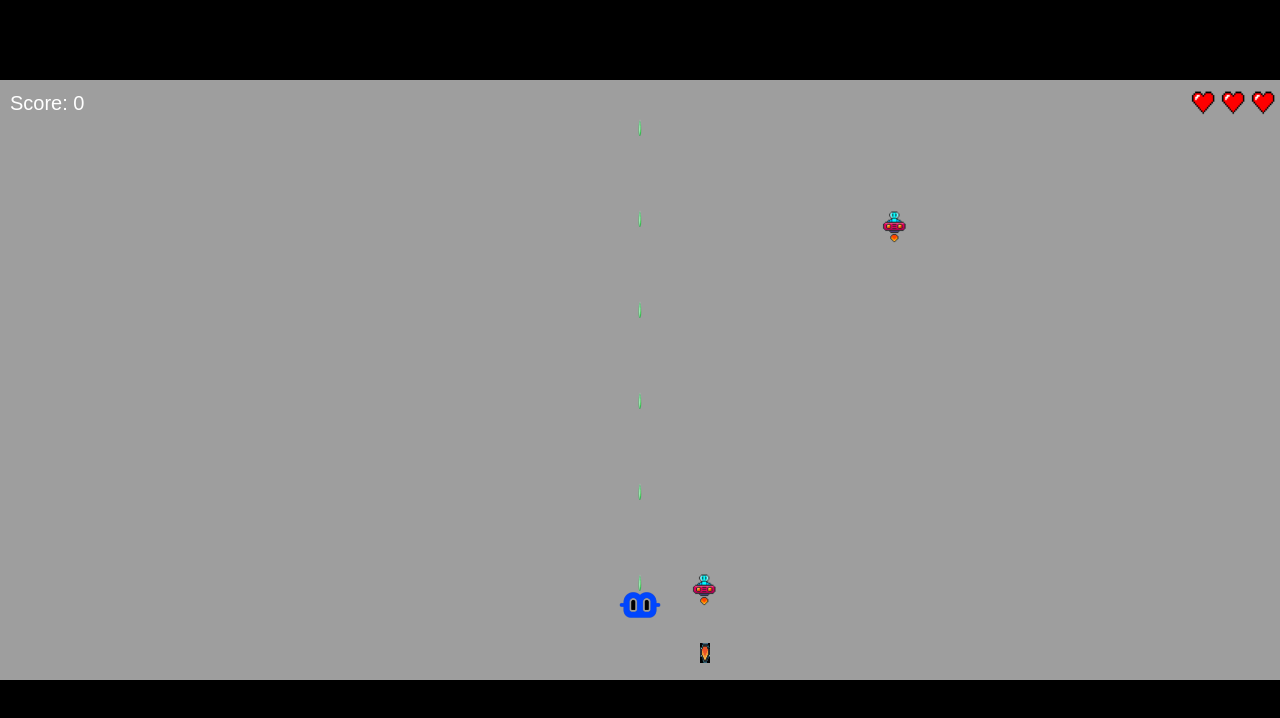
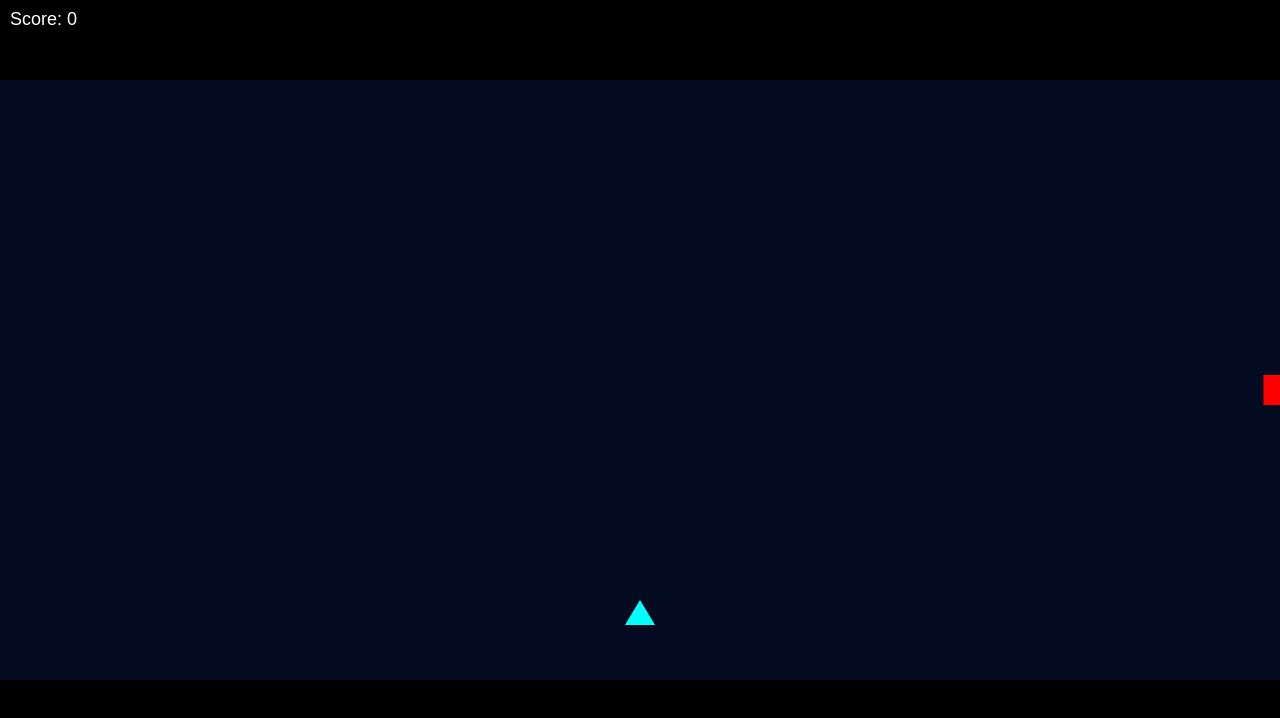
Before and after one commit to Nixkhhil/billions-air-war, a plain HTML site: page index.html in a window 1280 px wide. Drawn offline with Linux system fonts and the light colour scheme.

Commit message:
Update index.html

```diff
--- a/index.html
+++ b/index.html
@@ -3,219 +3,164 @@
 <head>
   <meta charset="UTF-8" />
   <meta name="viewport" content="width=device-width, initial-scale=1.0, maximum-scale=1.0, user-scalable=no" />
-<title>Mobile Aircraft Game</title>
+  <title>Mobile Space Shooter</title>
   <style>
     html, body {
       margin: 0;
       padding: 0;
+      background: black;
       overflow: hidden;
-    background: black;
       touch-action: none;
     }
     canvas {
       display: block;
+      width: 100vw;
+      height: 100vh;
       background: black;
-    margin: auto;
-    position: absolute;
-    top: 10%;
-    left: 0;
-    right: 0;
-    height: 75vh;
-    width: 100vw;
     }
   </style>
 </head>
 <body>
   <canvas id="gameCanvas"></canvas>
-<audio id="bgm" src="sounds/bgm.mpeg" autoplay loop></audio>
 
   <script>
     const canvas = document.getElementById("gameCanvas");
     const ctx = canvas.getContext("2d");
+    canvas.width = window.innerWidth;
+    canvas.height = window.innerHeight;
 
-let cw = window.innerWidth;
-let ch = window.innerHeight * 0.75;
-canvas.width = cw;
-canvas.height = ch;
-
-let bg = new Image();
-bg.src = "assets/background.png";
-let bgY = 0;
-
-let playerImg = new Image();
-playerImg.src = "assets/player.png";
-let enemyImg = new Image();
-enemyImg.src = "assets/enemy.png";
-let bossImg = new Image();
-bossImg.src = "assets/boss.png";
-let bulletGreen = new Image();
-bulletGreen.src = "assets/bullet_green.png";
-let bulletRed = new Image();
-bulletRed.src = "assets/bullet_red.png";
-let heartImg = new Image();
-heartImg.src = "assets/heart.png";
-
-let player = {
-  x: cw / 2 - 25,
-  y: ch - 100,
-  w: 50,
-  h: 50,
-  speed: 8,
-  hearts: 3
-};
-
+    // --- Player and game variables ---
+    const player = { x: canvas.width / 2, y: canvas.height * 0.75 };
     let bullets = [];
     let enemies = [];
-let enemyBullets = [];
-let powers = [];
     let score = 0;
-let fireRate = 200;
-let lastFire = 0;
-let enemySpawn = 0;
-let bossSpawned = false;
+    let keys = {};
+    let lastFireTime = 0;
+    let lastEnemyTime = 0;
 
-let doubleFire = false;
-let shield = false;
+    // --- Config ---
+    const playerSpeed = 8;
+    const bulletSpeed = 9;
+    const enemySpeed = 2.5;
+    const bulletFireRate = 600; // ms
+    const enemySpawnDelay = 2500; // ms
 
-function drawBackground() {
-  bgY += 2;
-  if (bgY >= ch) bgY = 0;
-  ctx.drawImage(bg, 0, bgY - ch, cw, ch);
-  ctx.drawImage(bg, 0, bgY, cw, ch);
+    // --- Handle keyboard ---
+    window.addEventListener("keydown", (e) => (keys[e.key] = true));
+    window.addEventListener("keyup", (e) => (keys[e.key] = false));
+
+    // --- Handle touch movement ---
+    let touchX = null;
+    window.addEventListener("touchstart", (e) => {
+      touchX = e.touches[0].clientX;
+    });
+    window.addEventListener("touchmove", (e) => {
+      const moveX = e.touches[0].clientX;
+      const diff = moveX - touchX;
+      player.x += diff * 0.6;
+      touchX = moveX;
+    });
+    window.addEventListener("touchend", () => (touchX = null));
+
+    // --- Tilt control (optional on phones) ---
+    window.addEventListener("deviceorientation", (e) => {
+      const tilt = e.gamma; // left-right tilt
+      if (tilt > 5) player.x += 4;
+      if (tilt < -5) player.x -= 4;
+    });
+
+    function update() {
+      const now = Date.now();
+
+      // --- Player movement ---
+      if (keys["ArrowLeft"]) player.x -= playerSpeed;
+      if (keys["ArrowRight"]) player.x += playerSpeed;
+
+      player.x = Math.max(20, Math.min(canvas.width - 20, player.x));
+
+      // --- Fire bullets ---
+      if (keys[" "] && now - lastFireTime > bulletFireRate) {
+        bullets.push({ x: player.x, y: player.y - 15 });
+        lastFireTime = now;
       }
 
-function drawPlayer() {
-  ctx.drawImage(playerImg, player.x, player.y, player.w, player.h);
+      // --- Update bullets ---
+      bullets = bullets
+        .map((b) => ({ ...b, y: b.y - bulletSpeed }))
+        .filter((b) => b.y > 0);
+
+      // --- Spawn enemies ---
+      if (now - lastEnemyTime > enemySpawnDelay) {
+        enemies.push({ x: Math.random() * canvas.width, y: 0 });
+        lastEnemyTime = now;
       }
 
-function drawBullets() {
-  ctx.fillStyle = "lime";
-  bullets.forEach((b) => {
-    ctx.drawImage(bulletGreen, b.x, b.y, b.w, b.h);
-    b.y -= b.speed;
-  });
-  bullets = bullets.filter(b => b.y > -b.h);
-}
+      // --- Update enemies ---
+      enemies = enemies
+        .map((e) => ({ ...e, y: e.y + enemySpeed }))
+        .filter((e) => e.y < canvas.height * 0.9);
 
-function spawnEnemies() {
-  if (Date.now() - enemySpawn > 2000 && !bossSpawned) {
-    enemySpawn = Date.now();
-    let e = {
-      x: Math.random() * (cw - 40),
-      y: -50,
-      w: 40,
-      h: 40,
-      hp: 3,
-      speed: 3,
-      lastShot: Date.now()
-    };
-    enemies.push(e);
-  }
-}
-
-function drawEnemies() {
-  enemies.forEach((e) => {
-    ctx.drawImage(enemyImg, e.x, e.y, e.w, e.h);
-    e.y += e.speed;
-
-    if (Date.now() - e.lastShot > 1200) {
-      e.lastShot = Date.now();
-      enemyBullets.push({ x: e.x + e.w/2 - 5, y: e.y + e.h, w: 10, h: 20, speed: 4 });
-    }
-  });
-  enemies = enemies.filter(e => e.y < ch);
-}
-
-function drawEnemyBullets() {
-  enemyBullets.forEach((b) => {
-    ctx.drawImage(bulletRed, b.x, b.y, b.w, b.h);
-    b.y += b.speed;
-  });
-  enemyBullets = enemyBullets.filter(b => b.y < ch + 30);
-}
-
-function checkCollisions() {
-  // Player bullets hit enemies
-  bullets.forEach((b, bi) => {
-    enemies.forEach((e, ei) => {
-      if (b.x < e.x + e.w && b.x + b.w > e.x && b.y < e.y + e.h && b.y + b.h > e.y) {
-        e.hp--;
-        bullets.splice(bi, 1);
-        if (e.hp <= 0) {
-          enemies.splice(ei, 1);
-          score += 10;
-        }
-      }
-    });
-  });
-
-  // Enemy bullets hit player
-  enemyBullets.forEach((b, bi) => {
-    if (!shield && b.x < player.x + player.w && b.x + b.w > player.x && b.y < player.y + player.h && b.y + b.h > player.y) {
-      enemyBullets.splice(bi, 1);
-      player.hearts--;
-      player.hitTime = Date.now();
-      if (player.hearts <= 0) gameOver();
-    }
+      // --- Collision detection ---
+      enemies = enemies.filter((enemy) => {
+        const hit = bullets.some(
+          (b) =>
+            b.x > enemy.x - 20 &&
+            b.x < enemy.x + 20 &&
+            b.y > enemy.y - 20 &&
+            b.y < enemy.y + 20
+        );
+        if (hit) score += 10;
+        return !hit;
       });
     }
 
-function drawUI() {
+    function draw() {
+      ctx.clearRect(0, 0, canvas.width, canvas.height);
+
+      const h = canvas.height;
+
+      // --- Top black bar ---
+      ctx.fillStyle = "black";
+      ctx.fillRect(0, 0, canvas.width, h * 0.1);
+
+      // --- Gameplay area ---
+      ctx.fillStyle = "#020b1f";
+      ctx.fillRect(0, h * 0.1, canvas.width, h * 0.75);
+
+      // --- Bottom black bar ---
+      ctx.fillStyle = "black";
+      ctx.fillRect(0, h * 0.85, canvas.width, h * 0.15);
+
+      // --- Player ---
+      ctx.fillStyle = "cyan";
+      ctx.beginPath();
+      ctx.moveTo(player.x, player.y);
+      ctx.lineTo(player.x - 15, player.y + 25);
+      ctx.lineTo(player.x + 15, player.y + 25);
+      ctx.closePath();
+      ctx.fill();
+
+      // --- Bullets ---
+      ctx.fillStyle = "lime";
+      bullets.forEach((b) => ctx.fillRect(b.x - 2, b.y, 4, 10));
+
+      // --- Enemies ---
+      ctx.fillStyle = "red";
+      enemies.forEach((e) => ctx.fillRect(e.x - 15, e.y, 30, 30));
+
+      // --- Score ---
       ctx.fillStyle = "white";
-  ctx.font = "20px Arial";
-  ctx.fillText("Score: " + score, 10, 30);
-
-  for (let i = 0; i < player.hearts; i++) {
-    ctx.drawImage(heartImg, cw - (i + 1) * 30, 10, 25, 25);
-  }
+      ctx.font = "18px Arial";
+      ctx.fillText(`Score: ${score}`, 10, 25);
     }
 
-function fireBullets() {
-  if (Date.now() - lastFire > fireRate) {
-    lastFire = Date.now();
-    if (doubleFire) {
-      bullets.push({ x: player.x + 5, y: player.y, w: 10, h: 20, speed: 7 });
-      bullets.push({ x: player.x + player.w - 15, y: player.y, w: 10, h: 20, speed: 7 });
-    } else {
-      bullets.push({ x: player.x + player.w / 2 - 5, y: player.y, w: 10, h: 20, speed: 7 });
-    }
-  }
+    function loop() {
+      update();
+      draw();
+      requestAnimationFrame(loop);
     }
 
-function gameOver() {
-  alert("Game Over! Score: " + score);
-  document.location.reload();
-}
-
-canvas.addEventListener("touchmove", (e) => {
-  let touch = e.touches[0];
-  let rect = canvas.getBoundingClientRect();
-  let x = touch.clientX - rect.left;
-  player.x = x - player.w / 2;
-  if (player.x < 0) player.x = 0;
-  if (player.x + player.w > cw) player.x = cw - player.w;
-});
-
-function gameLoop() {
-  ctx.clearRect(0, 0, cw, ch);
-  drawBackground();
-  drawPlayer();
-  fireBullets();
-  drawBullets();
-  spawnEnemies();
-  drawEnemies();
-  drawEnemyBullets();
-  checkCollisions();
-  drawUI();
-
-  if (score >= 200 && !bossSpawned) {
-    bossSpawned = true;
-    // Future: add boss spawn
-  }
-
-  requestAnimationFrame(gameLoop);
-}
-gameLoop();
+    loop();
   </script>
 </body>
 </html>
```
Lines whose indentation alone changed are shown as unchanged.
